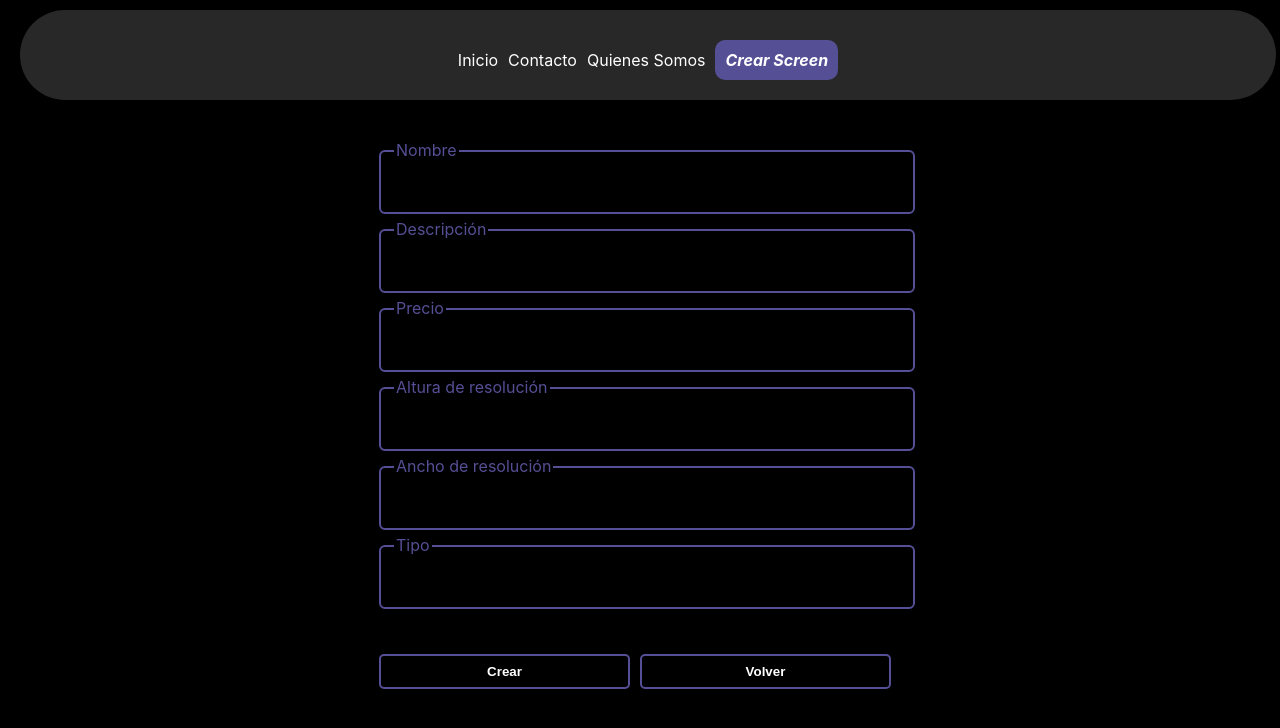
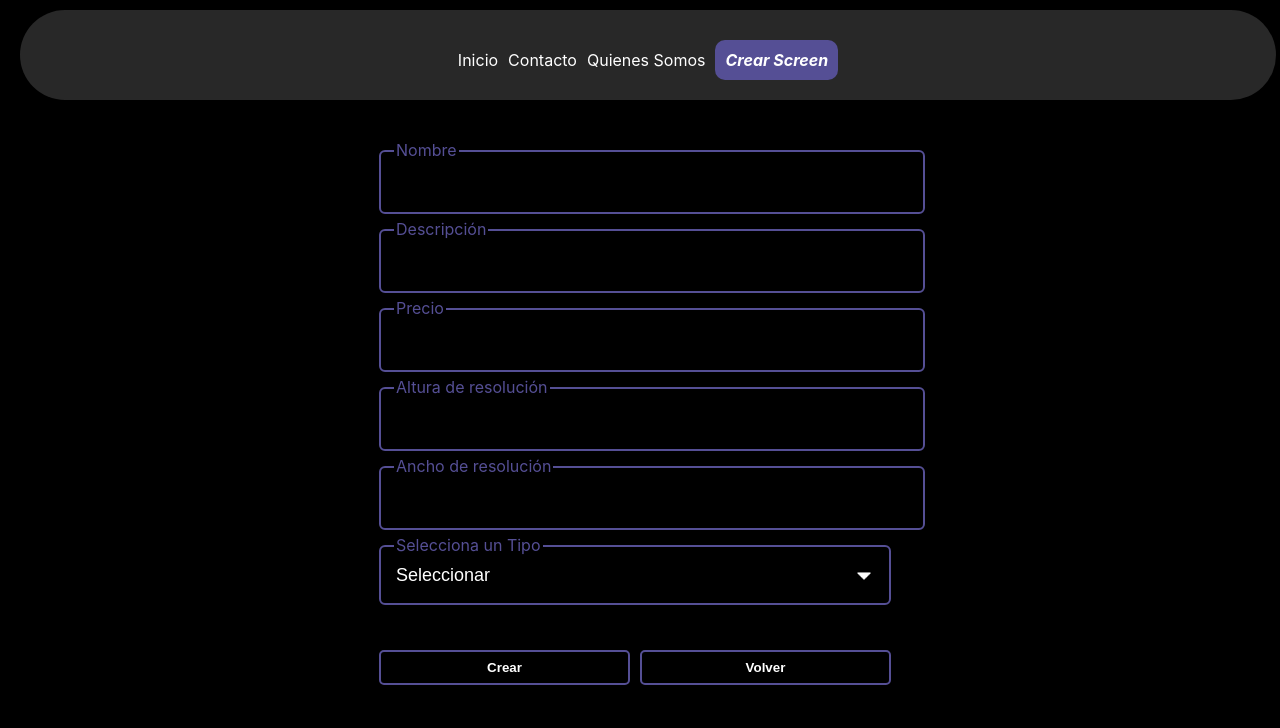
Before and after one commit to MonagasVegas/AdvertisingScreens, a React (Vite) app in the folder Advertising-Screens/: page /#/createScreen in a window 1280 px wide. Shown: the top 728 px of the page. Built offline with nearby package versions, Linux system fonts and the light colour scheme.

Commit message:
feat: API integration.

```diff
--- a/Advertising-Screens/src/components/CreateScreen/CreateScreen.jsx
+++ b/Advertising-Screens/src/components/CreateScreen/CreateScreen.jsx
@@ -3,6 +3,7 @@ import Header from "../Header";
 import { Link, useNavigate } from "react-router-dom";
 import { useForm } from "react-hook-form";
 import "./index.css";
+import { postScreen } from "../../services/postScreen";
 
 const CreateScreen = () => {
   const navigate = useNavigate();
@@ -20,6 +21,27 @@ const CreateScreen = () => {
 
   const onSubmit = handleSubmit((data) => {
     console.log("🐉 ~ onSubmit ~ data:", data);
+    const token = window.localStorage.getItem("@token");
+    const body = {
+      name: data.name,
+      description: data.description,
+      price_per_day: data.price_per_day,
+      resolution_height: data.resolution_height,
+      resolution_width: data.resolution_width,
+      type: data.type,
+    };
+    console.log("🐉 ~ onSubmit ~ body:", body);
+
+    postScreen(body, token)
+      .then((res) => {
+        const response = res.data;
+        console.log("🐉 ~ .then ~ response:", response);
+
+        navigate("/home");
+      })
+      .catch((error) => {
+        console.log("ERROR", error);
+      });
   });
 
   return (
@@ -62,12 +84,8 @@ const CreateScreen = () => {
                   message: "Campo requerido, debe ingresar una descripción.",
                 },
                 minLength: {
-                  value: 4,
+                  value: 20,
                   message: "Debe ingresar mínimo 4 caracteres.",
-                },
-                maxLength: {
-                  value: 30,
-                  message: "Debe ingresar máaximo 20 caracteres.",
                 },
               })}
             />
@@ -80,11 +98,11 @@ const CreateScreen = () => {
             <label>Precio</label>
             <input
               type="number"
-              {...register("pice", {
+              {...register("price_per_day", {
                 required: {
                   value: true,
                   message: "Campo requerido, debe ingresar un precio.",
-                }
+                },
               })}
             />
             {errors.price && <p className="error">{errors.price.message}</p>}
@@ -98,7 +116,7 @@ const CreateScreen = () => {
                 required: {
                   value: true,
                   message: "Campo requerido, debe ingresar una altura.",
-                }
+                },
               })}
             />
             {errors.resolution_height && (
@@ -114,7 +132,7 @@ const CreateScreen = () => {
                 required: {
                   value: true,
                   message: "Campo requerido, debe ingresar un ancho.",
-                }
+                },
               })}
             />
             {errors.resolution_width && (
@@ -123,24 +141,19 @@ const CreateScreen = () => {
           </div>
 
           <div className="input-fieldCreate">
-            <label>Tipo</label>
-            <input
-              type="text"
+            <label> Selecciona un Tipo</label>
+            <select
               {...register("type", {
                 required: {
                   value: true,
-                  message: "Campo requerido, debe ingresar un tipo.",
-                },
-                minLength: {
-                  value: 5,
-                  message: "Debe ingresar mínimo 5 caracteres.",
-                },
-                maxLength: {
-                  value: 10,
-                  message: "Debe ingresar máaximo 10 caracteres.",
+                  message: "Campo requerido",
                 },
               })}
-            />
+            >
+              <option value="">Seleccionar</option>
+              <option value="indoor">Interior</option>
+              <option value="outdoor">Exterior</option>
+            </select>
             {errors.type && <p className="error">{errors.type.message}</p>}
           </div>
 
--- a/Advertising-Screens/src/components/CreateScreen/index.css
+++ b/Advertising-Screens/src/components/CreateScreen/index.css
@@ -2,35 +2,49 @@
   position: relative;
 }
 
-.input-fieldCreate input {
+.input-fieldCreate input, .input-fieldCreate select {
   width: 100%;
   height: 60px;
   border-radius: 6px;
   font-size: 18px;
-    border: 2px solid #554F95;
+  padding: 0 15px;
+  border: 2px solid #554f95;
   background: transparent;
   color: #fff;
   outline: none;
-    transition: .3s;
+  transition: 0.3s;
   color-scheme: dark;
-    padding: 0px 10px 0px 10px;
 }
 
 .input-fieldCreate label {
   position: absolute;
   transform: translateY(-50%);
-    color: #554F95;
+  color: #554f95;
   pointer-events: none;
   top: 0;
   left: 15px;
   font-size: 16px;
   padding: 0 2px;
-    background: #000
+  background: #000;
 }
 
+.input-fieldCreate option {
+  background: #282828;
+}
+
+.input-fieldCreate select {
+  -webkit-appearance: none;
+  -moz-appearance: none;
+  appearance: none;
+  background-image: url("../../assets/images/down.png");
+  background-repeat: no-repeat;
+  background-position: right 1rem center;
+  background-size: 1em;
+
+}
 
 .container-form {
-    width: '100px';
+  width: "100px";
   padding-top: 50px;
   display: flex;
   justify-content: center;
--- a/Advertising-Screens/src/components/Login/index.css
+++ b/Advertising-Screens/src/components/Login/index.css
@@ -89,7 +89,7 @@
     position: relative;
 }
 
-.input-field input {
+.input-field input, .input-field select {
     width: 100%;
     height: 60px;
     border-radius: 6px;
@@ -115,6 +115,20 @@
     background: #fff
 }
 
+.input-field option {
+  background: #282828
+}
+
+.input-field select {
+  -webkit-appearance: none;
+     -moz-appearance: none;
+          appearance: none;
+  background-image: url("../../assets/images/down.png");
+  background-repeat: no-repeat;
+  background-position: right 1rem center;
+  background-size: 1em;
+}
+
 .error {
     color: #ff0000;
     font-weight: semi-bold;
--- a/Advertising-Screens/src/components/ScreenCards/index.jsx
+++ b/Advertising-Screens/src/components/ScreenCards/index.jsx
@@ -18,7 +18,7 @@ const ScreenCards = () => {
 
   useEffect(() => {
     const token = window.localStorage.getItem("@token");
-    const pageSize = 3;
+    const pageSize = 8;
     const offset = 1;
 
     getScreens(pageSize, offset, token)
--- a/Advertising-Screens/src/components/ScreenDetails/index.jsx
+++ b/Advertising-Screens/src/components/ScreenDetails/index.jsx
@@ -14,7 +14,6 @@ const ScreenDetails = ({ screenId, setOpen }) => {
   useEffect(() => {
     getScreensById(screenId, token)
       .then((data) => {
-        console.log("SUCES");
         setResponse(data.data);
       })
       .catch((error) => {
--- /dev/null
+++ b/Advertising-Screens/src/services/postScreen.js
@@ -0,0 +1,14 @@
+import axios from 'axios'
+import { urlFetch } from '../constants'
+
+export const postScreen = (body, token) => {
+    return axios({
+        method: 'POST',
+        url: `${urlFetch}/display`,
+        data: body,
+        headers: {
+            'Content-Type': 'application/json',
+            Authorization: `Bearer ${token}`
+          }
+    })
+}
```
Also changed, not shown: Advertising-Screens/src/assets/images/down.png (added). Lines whose indentation alone changed are shown as unchanged.
